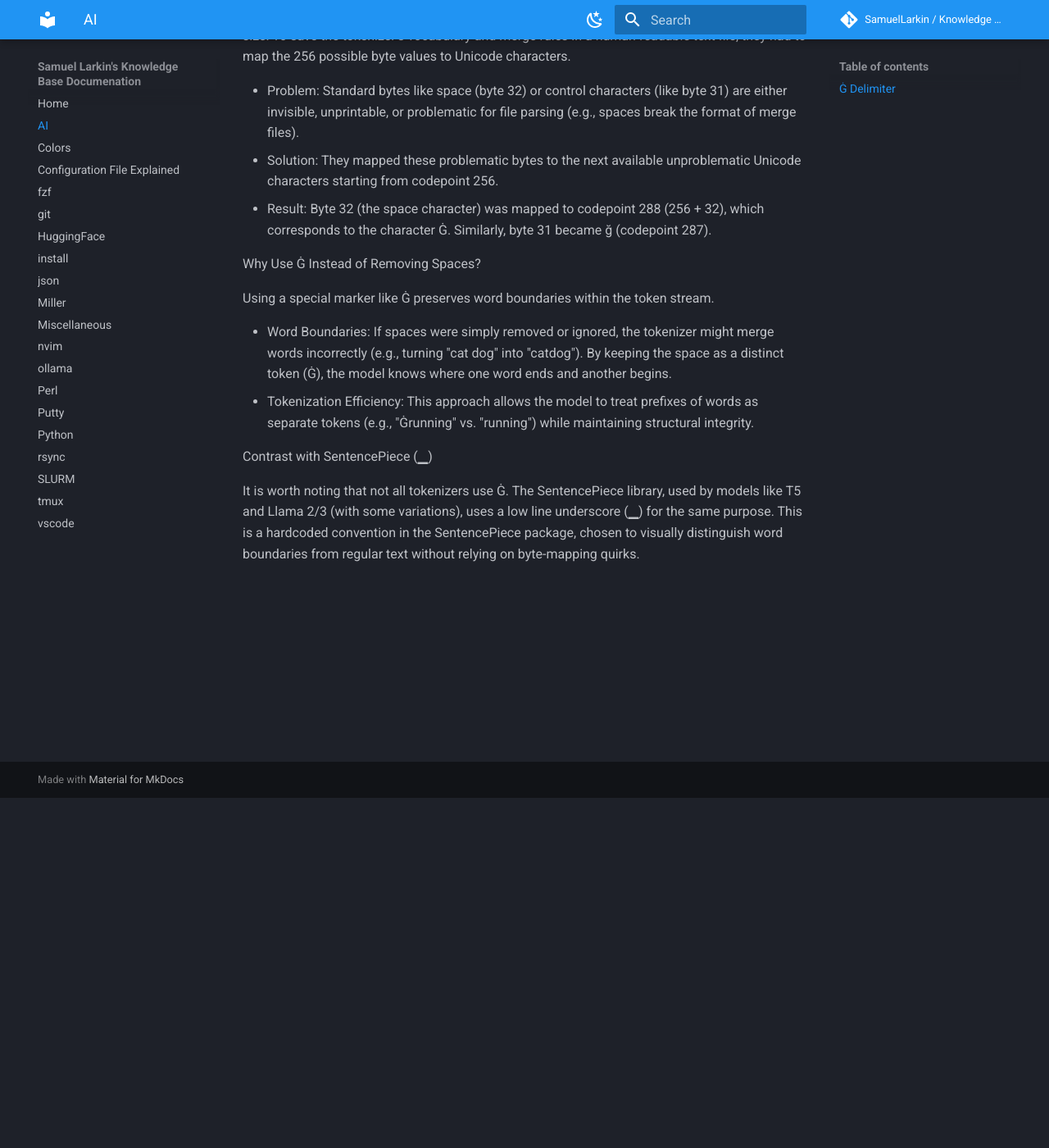
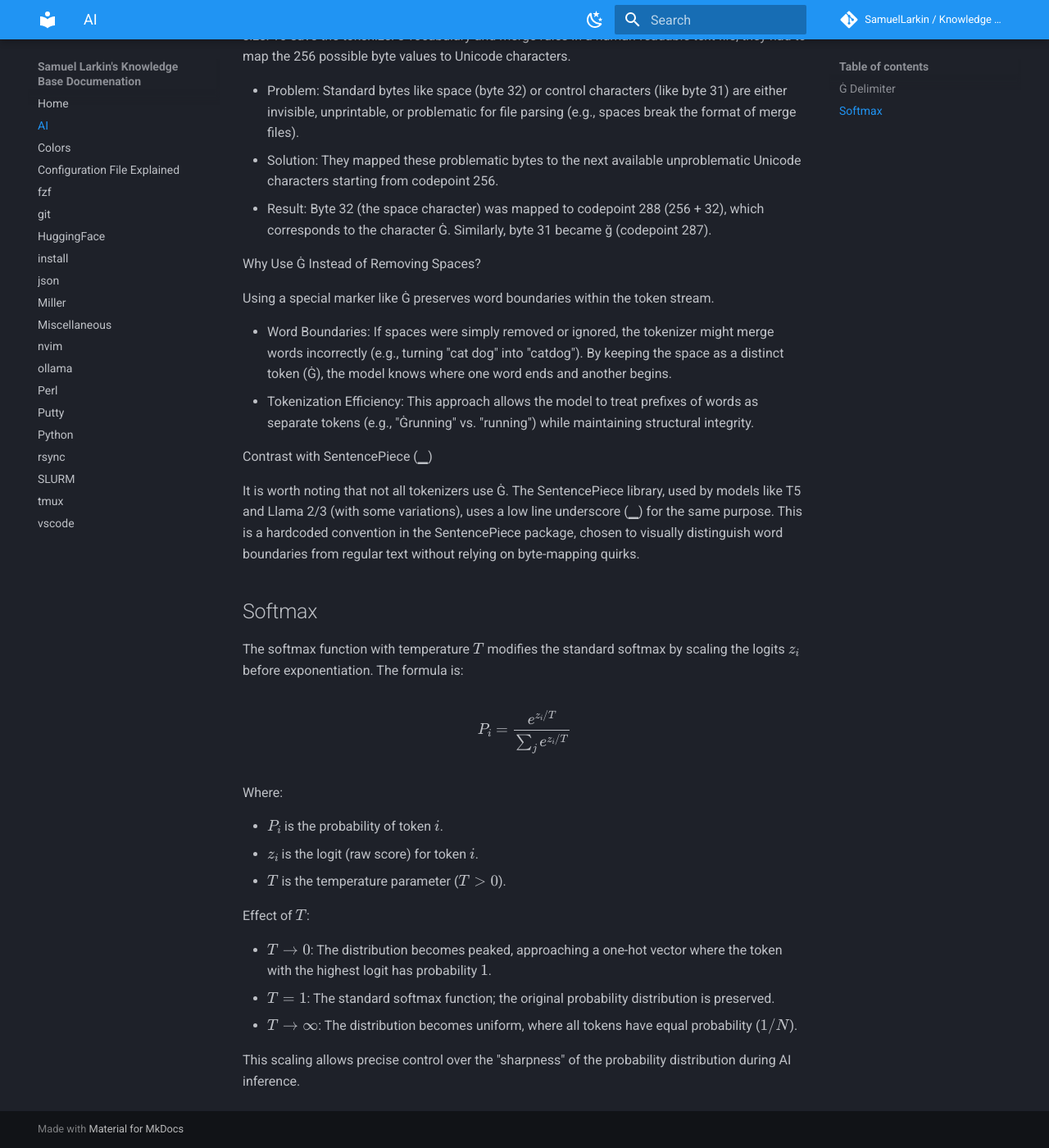
Before and after one commit to SamuelLarkin/kb, an MkDocs documentation site: the page built from docs/ai.md, in a window 1280 px wide and 1400 px high, scrolled down 427 px. Shown: the whole window at 82% size. Built offline with MkDocs 1.6.1 and Material for MkDocs 9.7.7, drawn with Linux system fonts in a browser that asks for light colours; comment, search, counter and statistics services are not loaded; the version menu is left out.

Commit message:
docs(ai): added softmax

```diff
--- a/docs/ai.md
+++ b/docs/ai.md
@@ -29,3 +29,24 @@ Contrast with SentencePiece (▁)
 It is worth noting that not all tokenizers use Ġ.
 The SentencePiece library, used by models like T5 and Llama 2/3 (with some variations), uses a low line underscore (▁) for the same purpose.
 This is a hardcoded convention in the SentencePiece package, chosen to visually distinguish word boundaries from regular text without relying on byte-mapping quirks.
+
+## Softmax
+
+The softmax function with temperature $T$ modifies the standard softmax by scaling the logits $z_i$ before exponentiation.
+The formula is:
+
+$$P_i = \frac{e^{z_i/T}}{\sum_j e^{z_i/T}}$$
+
+Where:
+
+- $P_i$ is the probability of token $i$.
+- $z_i$ is the logit (raw score) for token $i$.
+- $T$ is the temperature parameter ($T > 0$).
+
+Effect of $T$:
+
+- $T \to 0$: The distribution becomes peaked, approaching a one-hot vector where the token with the highest logit has probability $1$.
+- $T = 1$: The standard softmax function; the original probability distribution is preserved.
+- $T \to \infty$: The distribution becomes uniform, where all tokens have equal probability ($1/N$).
+
+This scaling allows precise control over the "sharpness" of the probability distribution during AI inference.
```
